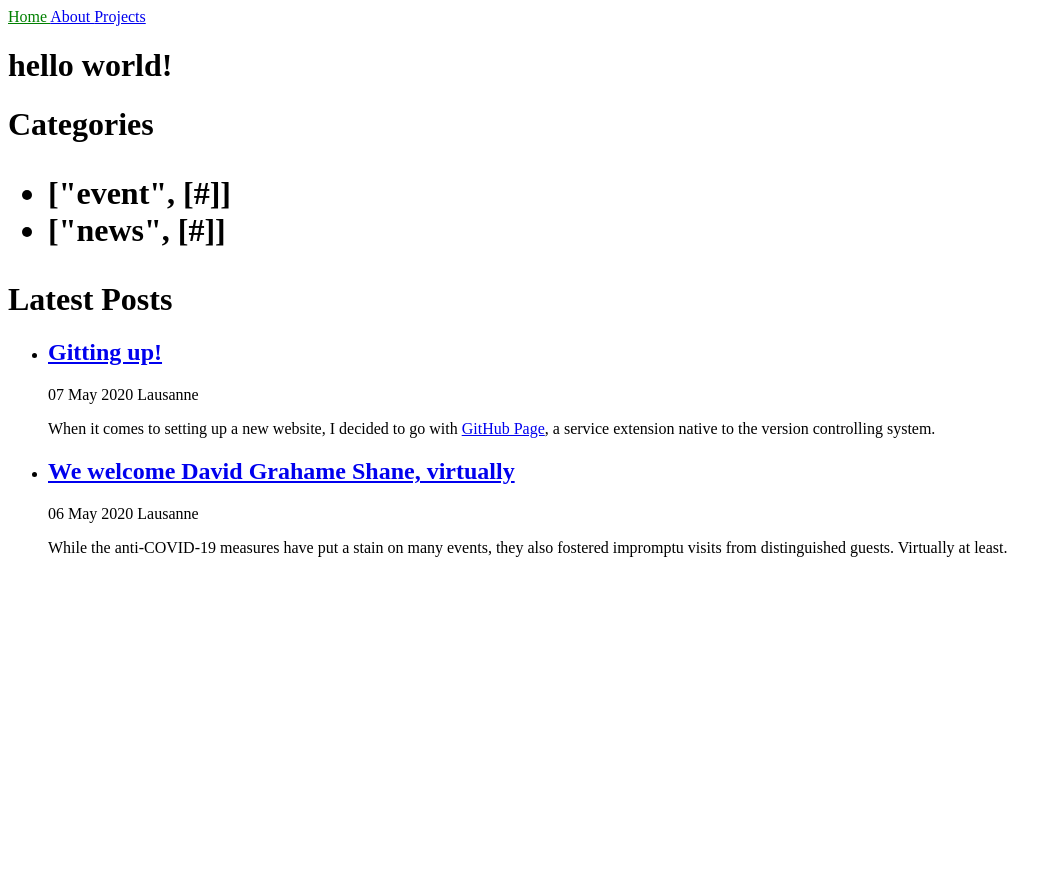
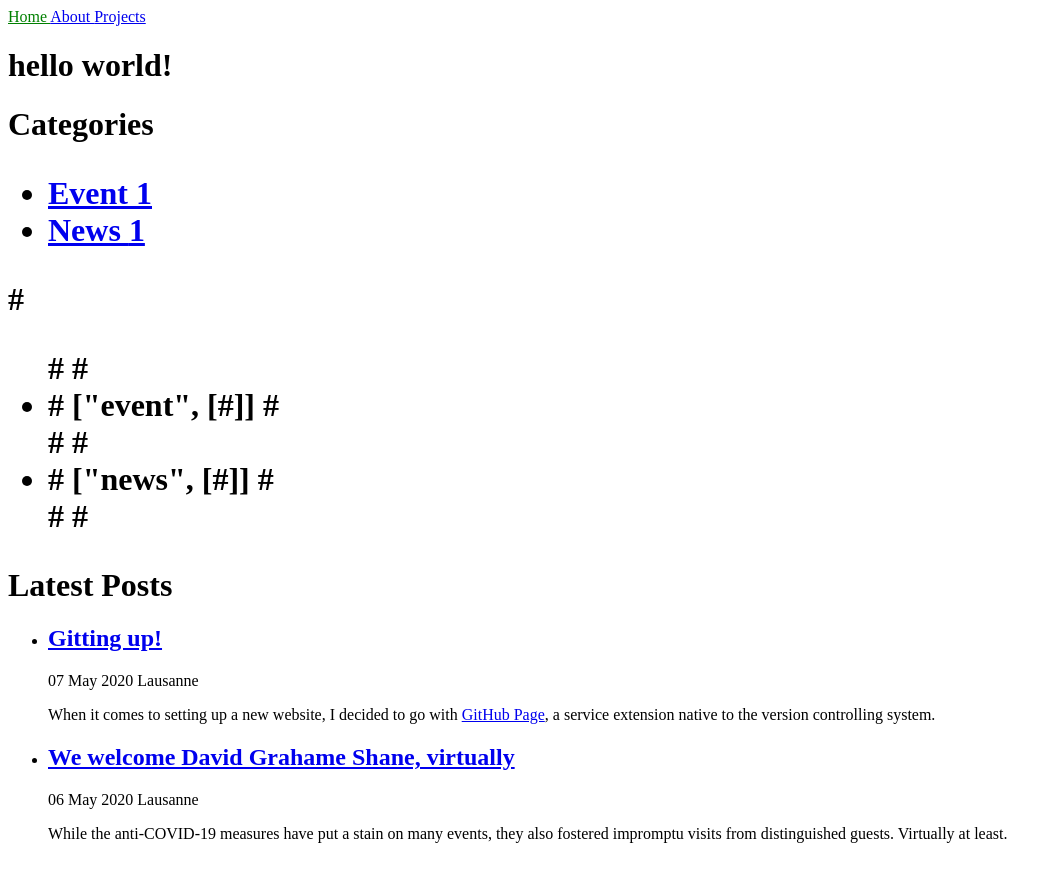
Before and after one commit to sjinko/sjinko.github.io, a Jekyll site: the page built from index.html, in a window 1280 px wide. Shown: the top 882 px of the page, without its empty margins (0-1062 px from the left). Built offline with Jekyll 4.4.1, drawn with Linux system fonts in a browser that asks for light colours.

Commit message:
Change category format

```diff
--- a/index.html
+++ b/index.html
@@ -6,13 +6,27 @@ title: Home
 
 <h1>Categories<h1>
 
-<ul>
-  {% for category in site.categories %}
-    <li>
-      {{ category | downcase }}
-    </li>
-  {% endfor %}
+<ul class="tag-box inline">
+{% assign tags_list = site.categories %}
+  {% if tags_list.first[0] == null %}
+    {% for tag in tags_list %}
+      <li><a href="#{{ tag }}">{{ tag | capitalize }} <span>{{ site.tags[tag].size }}</span></a></li>
+    {% endfor %}
+  {% else %}
+    {% for tag in tags_list %}
+      <li><a href="#{{ tag[0] }}">{{ tag[0] | capitalize }} <span>{{ tag[1].size }}</span></a></li>
+    {% endfor %}
+  {% endif %}
+{% assign tags_list = nil %}
 </ul>
+
+#<ul>
+#  {% for category in site.categories %}
+#    <li>
+#      {{ category | downcase }}
+#    </li>
+#  {% endfor %}
+#</ul>
 
 <h1>Latest Posts</h1>
 
```
